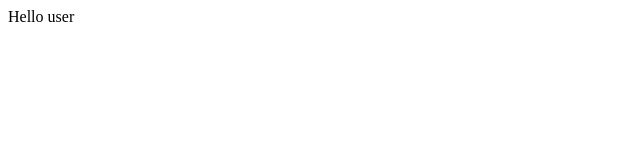
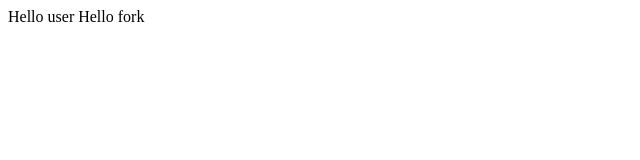
Before and after one commit to pc3604800/test2, a plain HTML site: page index.html in a window 1280 px wide. Shown: the full height of the page, 0-640 px from the left. Drawn offline with Linux system fonts and the light colour scheme.

Commit message:
Update index.html

```diff
--- a/index.html
+++ b/index.html
@@ -7,5 +7,6 @@
 </head>
 <body>
     Hello user
+    Hello fork
 </body>
 </html>
```
